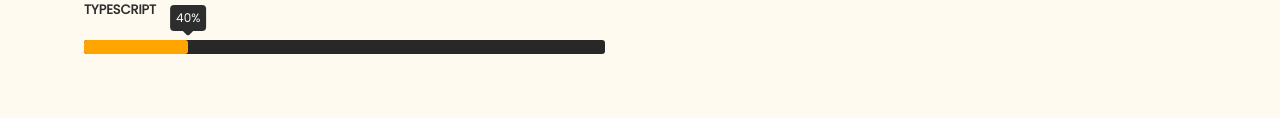
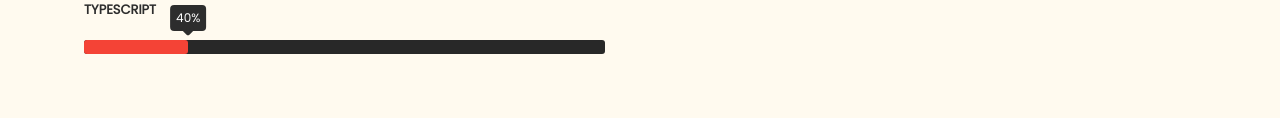
Before and after one commit to abucay58/final-Output01, a plain HTML site: page about.html in a window 1280 px wide. Shown: the part 867-997 px from the top of the page. Drawn offline with nearby package versions, Linux system fonts and the light colour scheme; a web font is replaced by a local one.

Commit message:
Update style.css

```diff
--- a/style.css
+++ b/style.css
@@ -476,7 +476,7 @@ body {
   }
 
 .skill-per4{
-    background-color:#FFA500;
+    background-color: #f44336;
     height: 14px;
     border-radius: 3px;
     position: relative;
```
